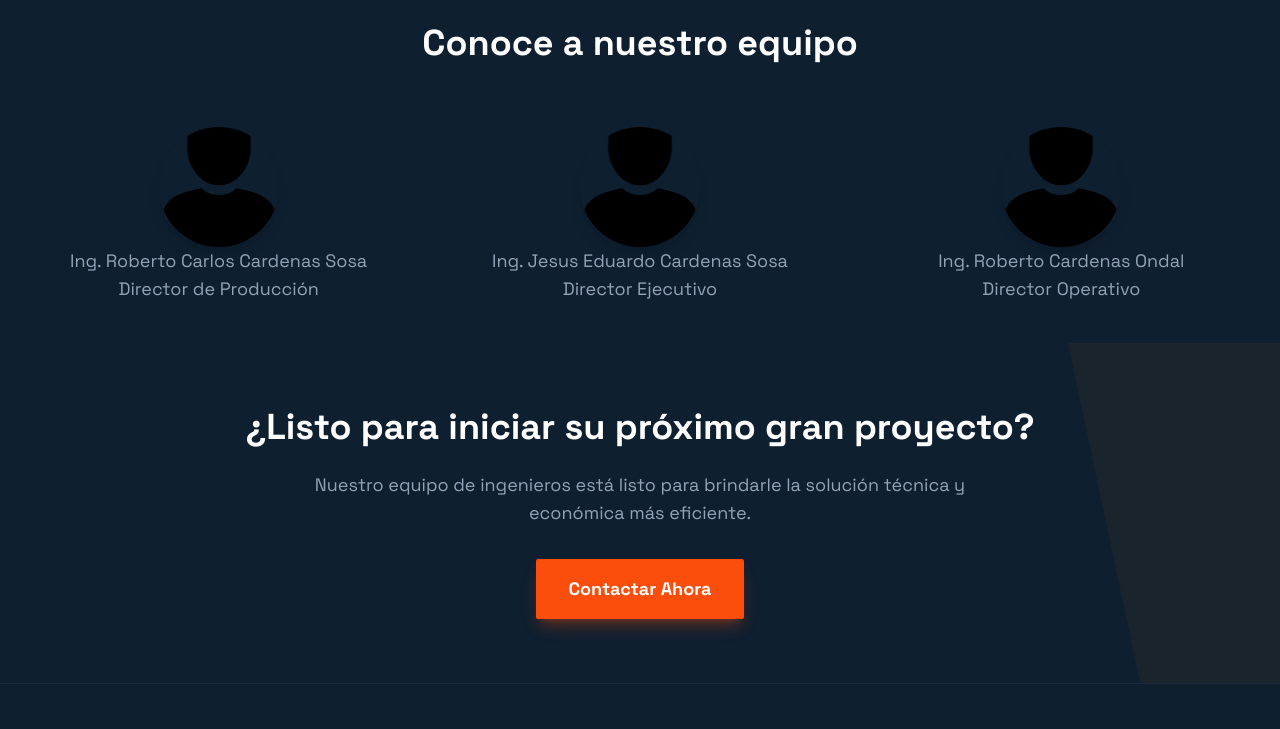
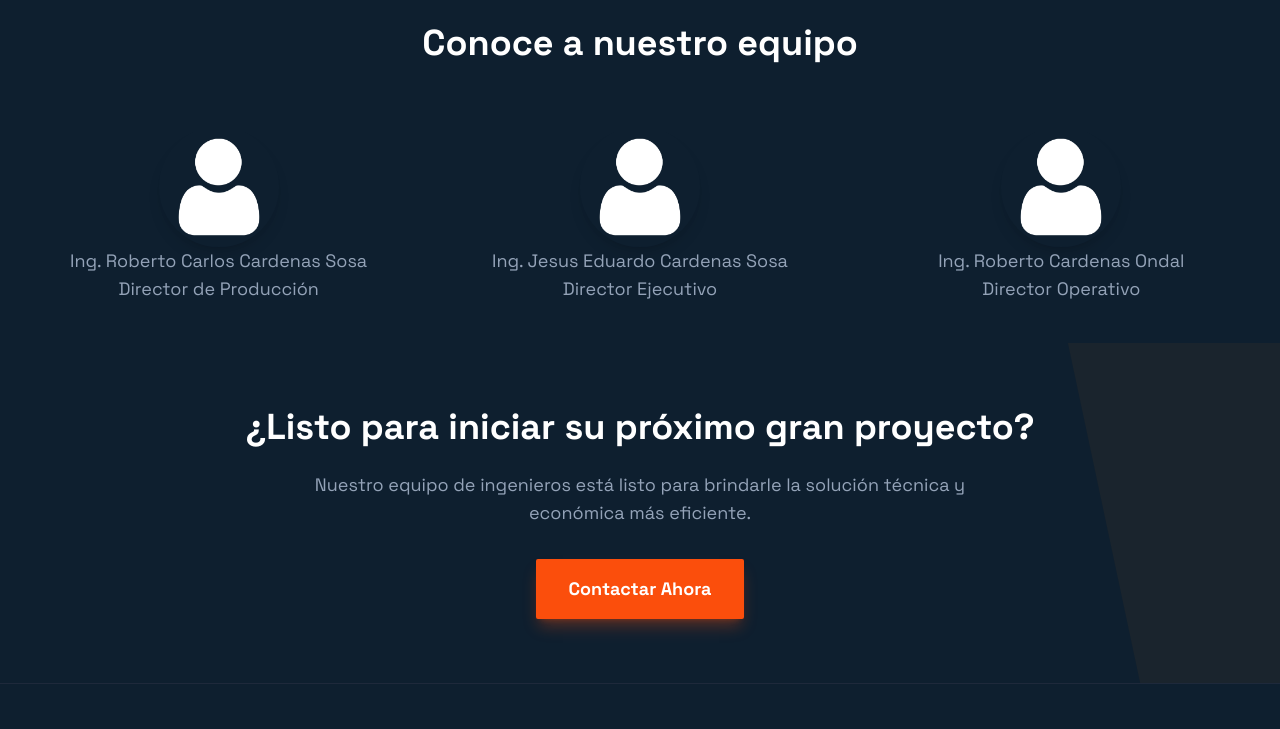
Before and after one commit to bryancastillomarin/caonsa, a website: page index.html in a window 1280 px wide. Shown: the part 5860-6589 px from the top of the page. Drawn offline with nearby package versions, Linux system fonts and the light colour scheme.

Commit message:
updating avatar image as per client requirements

```diff
--- a/index.html
+++ b/index.html
@@ -487,7 +487,7 @@
 							alt="Soldador Corporativo Caonsa en acción"
 							class="w-1/3 object-cover rounded-lg shadow-lg mx-auto avatar"
 							data-alt="Soldador Corporativo Caonsa en acción"
-							src="./assets/img/avatar.png"/>
+							src="./assets/img/usuario.jpeg"/>
 							<p class="text-slate-400 text-lg mb-8 max-w-2xl mx-auto">
 								Ing. Roberto Carlos Cardenas Sosa<br>Director de Producción
 							</p>
@@ -497,7 +497,7 @@
 							alt="Soldador Corporativo Caonsa en acción"
 							class="w-1/3 object-cover rounded-lg shadow-lg mx-auto avatar"
 							data-alt="Soldador Corporativo Caonsa en acción"
-							src="./assets/img/avatar.png" />
+							src="./assets/img/usuario.jpeg" />
 							<p class="text-slate-400 text-lg mb-8 max-w-2xl mx-auto">
 								Ing. Jesus Eduardo Cardenas Sosa<br>Director Ejecutivo
 							</p>
@@ -507,7 +507,7 @@
 							alt="Soldador Corporativo Caonsa en acción"
 							class="w-1/3 object-cover rounded-lg shadow-lg mx-auto avatar"
 							data-alt="Soldador Corporativo Caonsa en acción"
-							src="./assets/img/avatar.png" />
+							src="./assets/img/usuario.jpeg" />
 							<p class="text-slate-400 text-lg mb-8 max-w-2xl mx-auto">
 								Ing. Roberto Cardenas Ondal<br>Director Operativo
 							</p>
```
Also changed, not shown: assets/img/avatar.png (deleted), assets/img/usuario.jpeg (added), styles.css.
